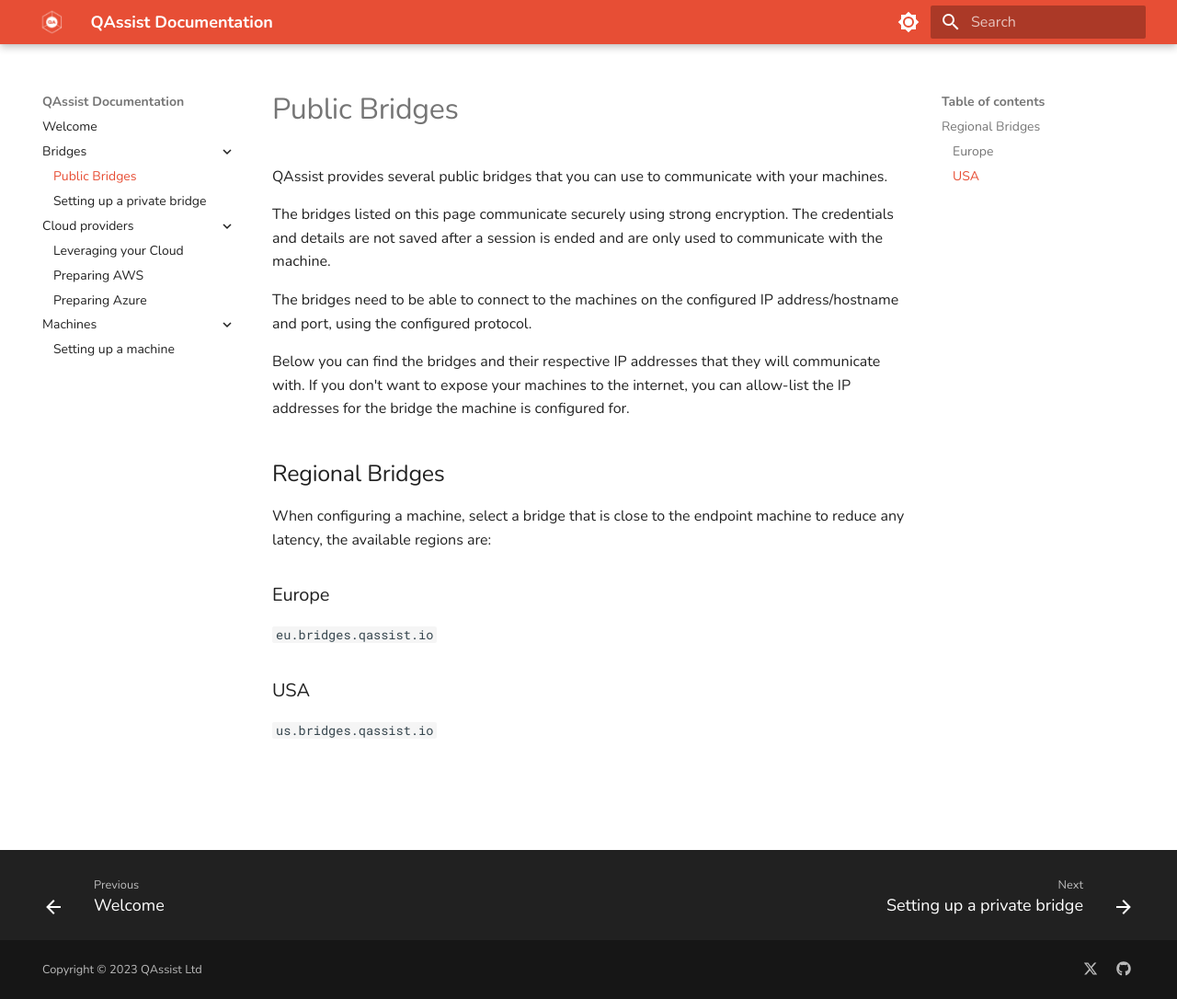
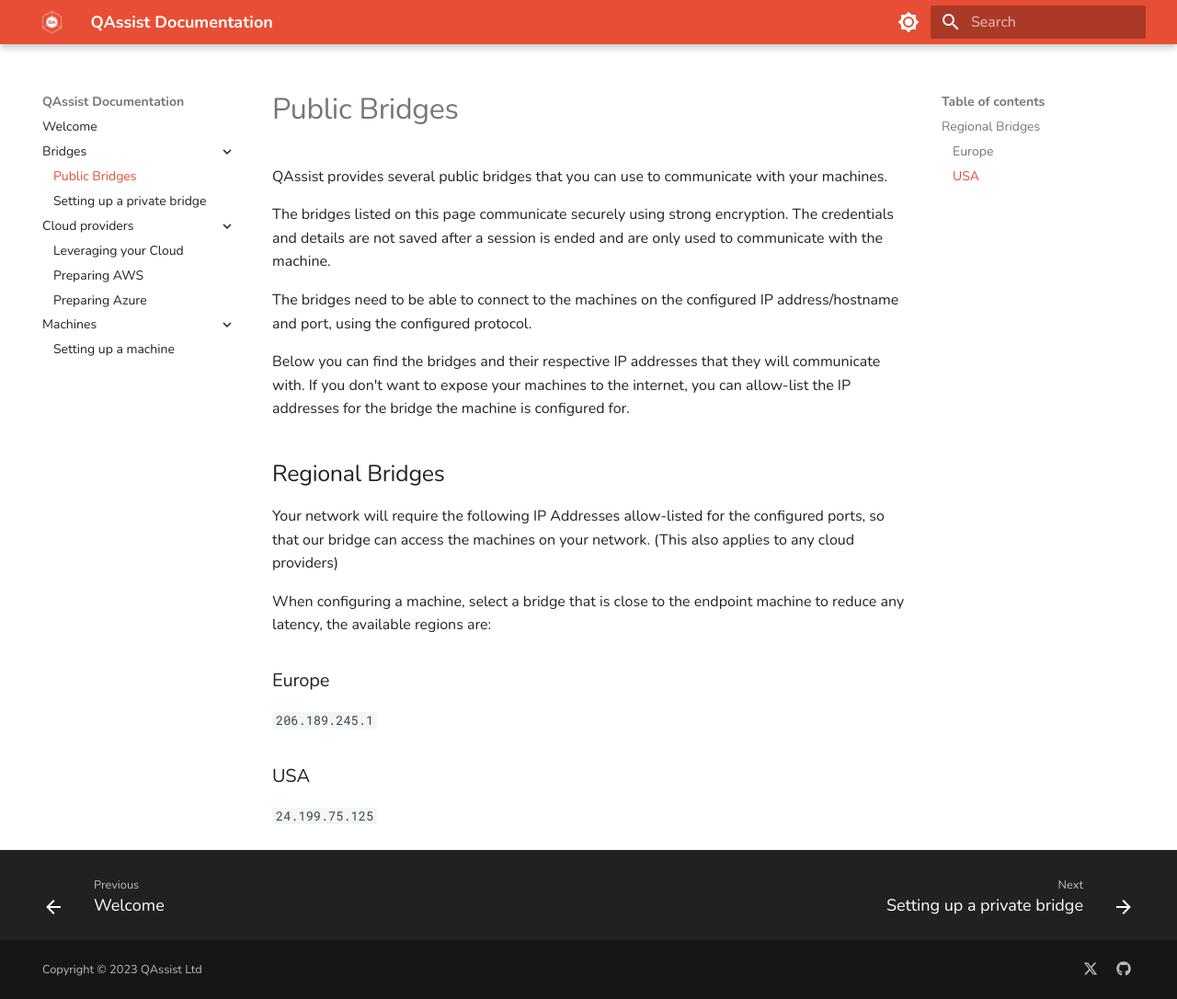
Before and after one commit to qassistio/docs, an MkDocs documentation site: the page built from docs/bridges/public-bridges.md, in a window 1280 px wide and 1086 px high. Shown: the whole window at 92% size. Built offline with MkDocs 1.6.1 and Material for MkDocs 9.7.7, drawn with Linux system fonts in a browser that asks for light colours.

Commit message:
Update bridge docs

```diff
--- a/docs/bridges/public-bridges.md
+++ b/docs/bridges/public-bridges.md
@@ -18,13 +18,16 @@
 
 ## Regional Bridges
 
+Your network will require the following IP Addresses allow-listed for the configured ports,
+so that our bridge can access the machines on your network. (This also applies to any cloud providers)
+
 When configuring a machine, select a bridge that is close to the endpoint machine to reduce any latency,
 the available regions are:
 
 ### Europe
 
-`eu.bridges.qassist.io`
+`206.189.245.1`
 
 ### USA
 
-`us.bridges.qassist.io`
+`24.199.75.125`
```
